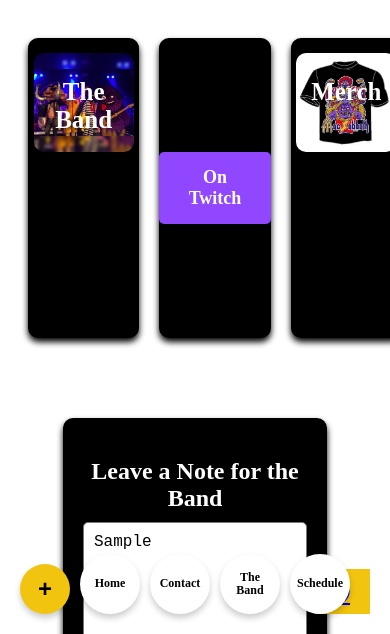
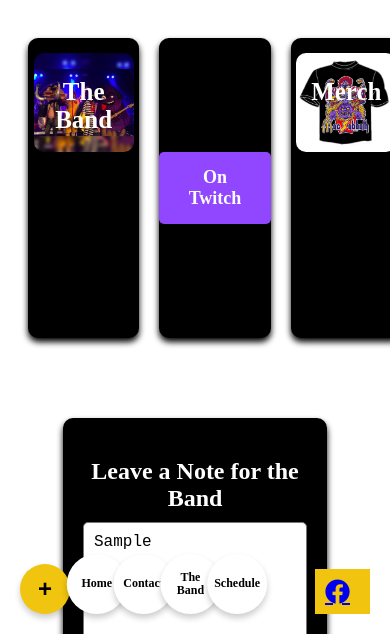
Before and after one commit to jalvarad0/cs120_tufts, a plain HTML site: page project1/null_band.html in a window 390 px wide. Both pictures are taken after typing "Sample" into the empty fields and a click on the button "Toggle Menu". Shown: the part 210-844 px from the top of the page. Drawn offline with Linux system fonts and the light colour scheme.

Commit message:
More changes to test on mobile

```diff
--- a/project1/css/styles.css
+++ b/project1/css/styles.css
@@ -74,24 +74,24 @@
     visibility: hidden;
 }
 
-/* When Active, Show Options Horizontally */
+/* When Active, Show Options Responsively */
 .menu_container.active .option1 {
-    transform: translateX(60px);
+    transform: translateX(12vw);
     opacity: 1;
     visibility: visible;
 }
 .menu_container.active .option2 {
-    transform: translateX(130px);
+    transform: translateX(24vw);
     opacity: 1;
     visibility: visible;
 }
 .menu_container.active .option3 {
-    transform: translateX(200px);
+    transform: translateX(36vw);
     opacity: 1;
     visibility: visible;
 }
 .menu_container.active .option4 {
-    transform: translateX(270px);
+    transform: translateX(48vw);
     opacity: 1;
     visibility: visible;
 }
```
